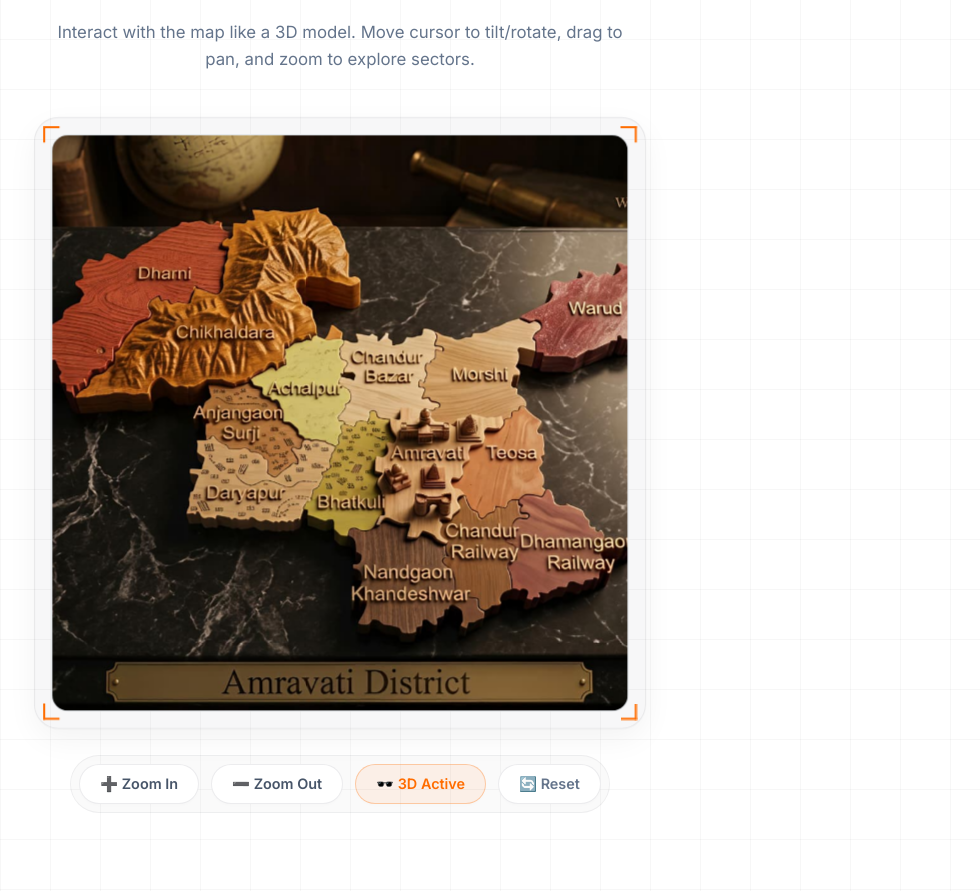
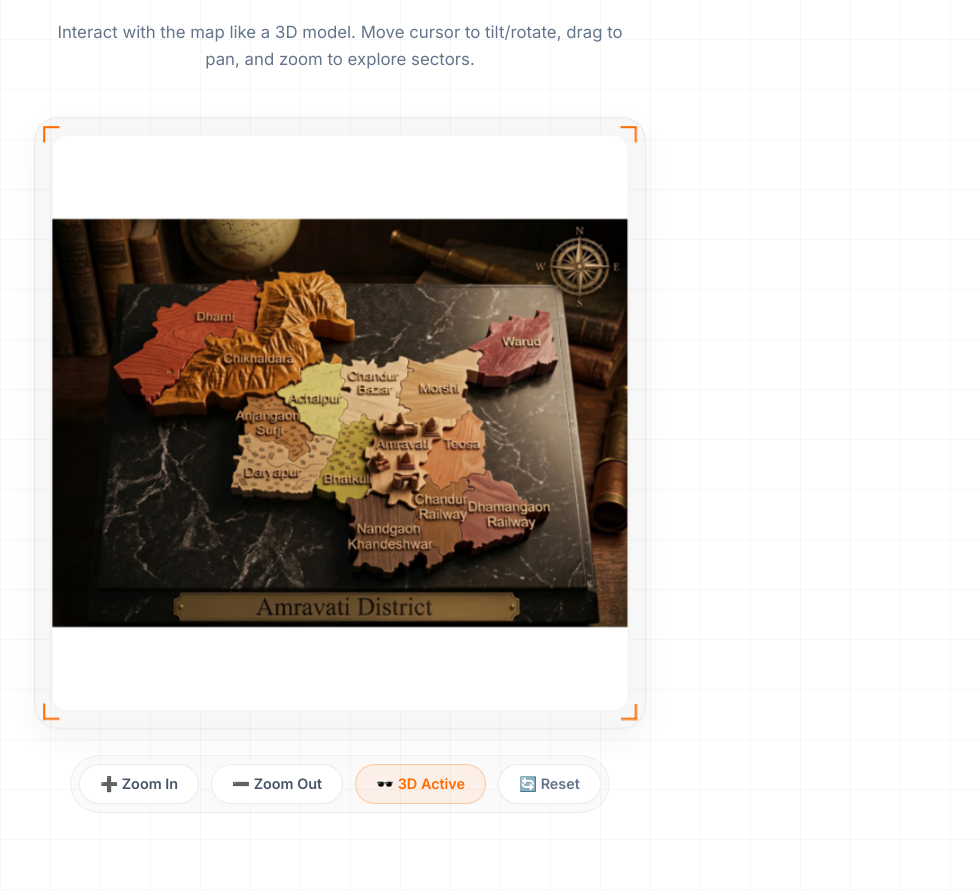
Before and after one commit to YASHPINJARKAR/AI-SATHI, a React (Vite) app: page / in a window 1280 px wide. Shown: the part 961-1852 px from the top of the page, without its empty margins (300-1280 px from the left). Built offline with nearby package versions, Linux system fonts and the light colour scheme.

Commit message:
style: use object-fit contain to show full map image without cropping, expand container to 1440px

```diff
--- a/src/pages/LandingPage.css
+++ b/src/pages/LandingPage.css
@@ -1195,20 +1195,20 @@
   bottom: 16px;
   border-radius: 16px;
   overflow: hidden;
-  background: #f1f5f9;
+  background: #ffffff;
   border: 1px solid rgba(0, 0, 0, 0.05);
   transform: translateZ(20px);
 }
 
 [data-theme="dark"] .map-3d-viewport {
-  background: #0f172a;
+  background: #ffffff;
   border-color: rgba(255, 255, 255, 0.05);
 }
 
 .map-3d-image {
   width: 100%;
   height: 100%;
-  object-fit: cover;
+  object-fit: contain;
   user-select: none;
   pointer-events: none;
 }
```
